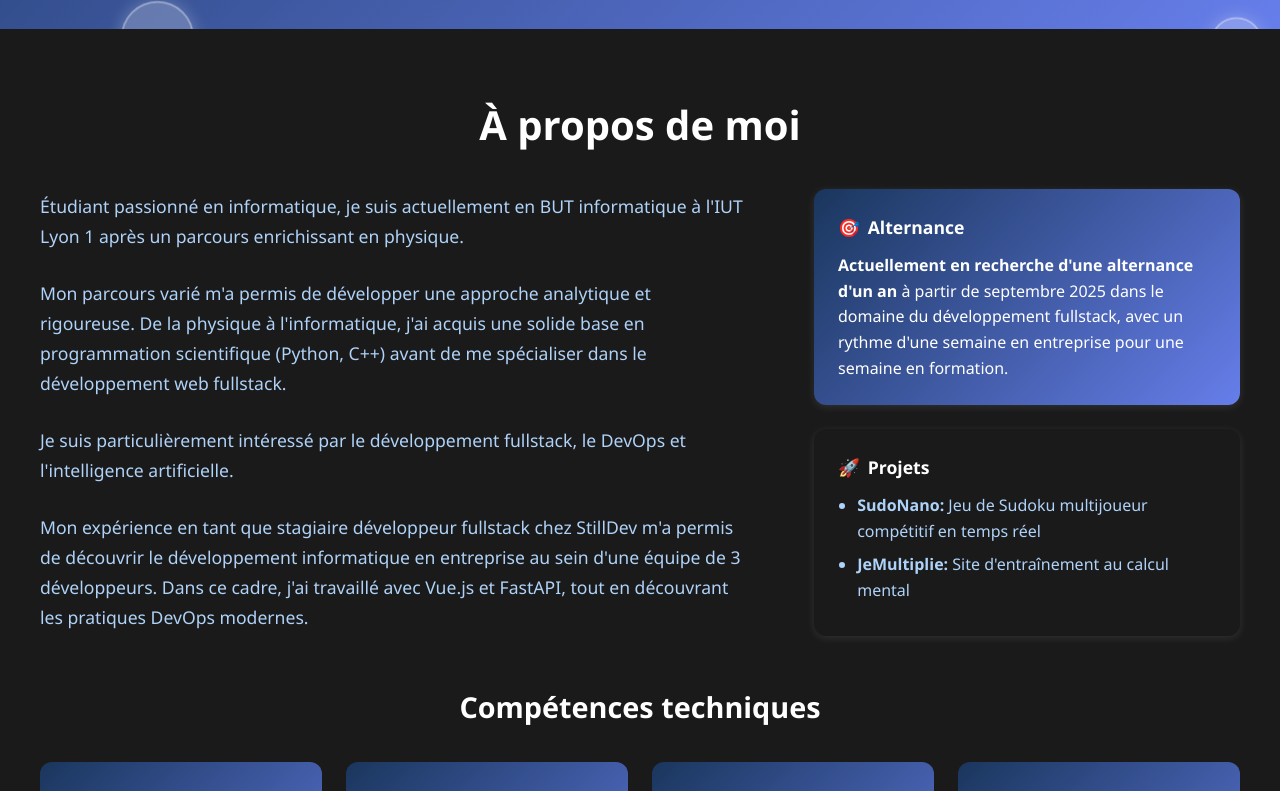
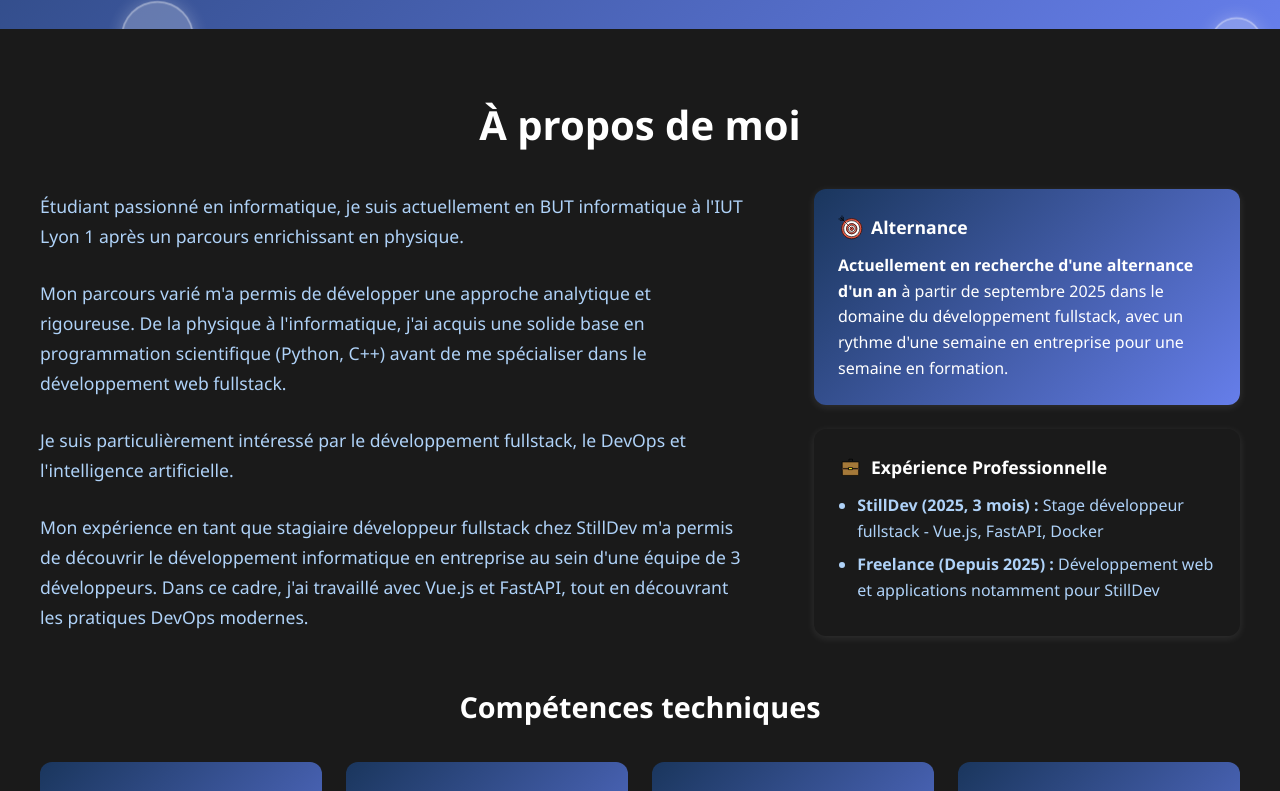
Before and after one commit to mael-sil/site-perso, a Vue app: page / in a window 1280 px wide. Shown: the part 671-1462 px from the top of the page. Built offline with nearby package versions, Linux system fonts and the light colour scheme; the HTML template or start-up script is replaced by a standard one.

Commit message:
Add SVG icons for skills section and update AboutSection.vue to use images instead of emojis

```diff
--- a/src/components/AboutSection.vue
+++ b/src/components/AboutSection.vue
@@ -93,7 +93,7 @@ const skillsData = {
         <div class="about-highlights">
           <div class="highlight-card search-card">
             <h3>
-              <div class="highlight-icon">🎯</div>
+              <img src="/bullseye.svg" alt="bullseye" width="25" height="25">
               Alternance
             </h3>
             <p>
@@ -103,14 +103,14 @@ const skillsData = {
             </p>
           </div>
 
-          <div class="highlight-card">
+          <div class="highlight-card experience-card">
             <h3>
-              <div class="highlight-icon">🚀</div>
-              Projets
+              <img src="/briefcase.svg" alt="briefcase" width="25" height="25">
+              Expérience Professionnelle
             </h3>
             <ul>
-              <li><strong>SudoNano:</strong> Jeu de Sudoku multijoueur compétitif en temps réel</li>
-              <li><strong>JeMultiplie:</strong> Site d'entraînement au calcul mental</li>
+              <li><strong>StillDev (2025, 3 mois) :</strong> Stage développeur fullstack - Vue.js, FastAPI, Docker</li>
+              <li><strong>Freelance (Depuis 2025) :</strong> Développement web et applications notamment pour StillDev</li>
             </ul>
           </div>
         </div>
@@ -234,6 +234,9 @@ const skillsData = {
   color: var(--text-primary);
   margin-bottom: 0.75rem;
   font-size: 1.1rem;
+  display: flex;
+  align-items: center;
+  gap: 0.5rem;
 }
 
 .highlight-card p,
```
Also changed, not shown: public/briefcase.svg (added), public/bullseye.svg (added).
